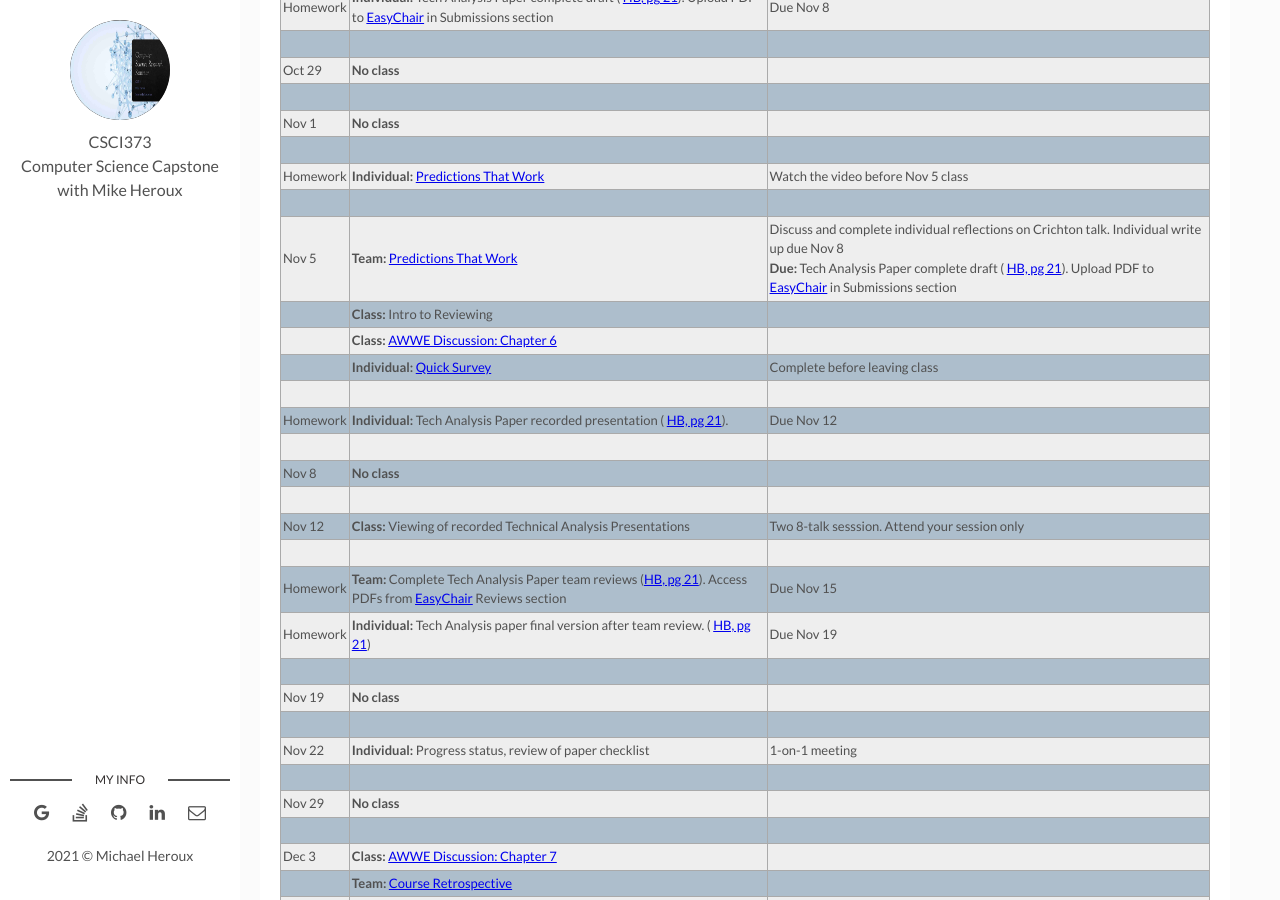
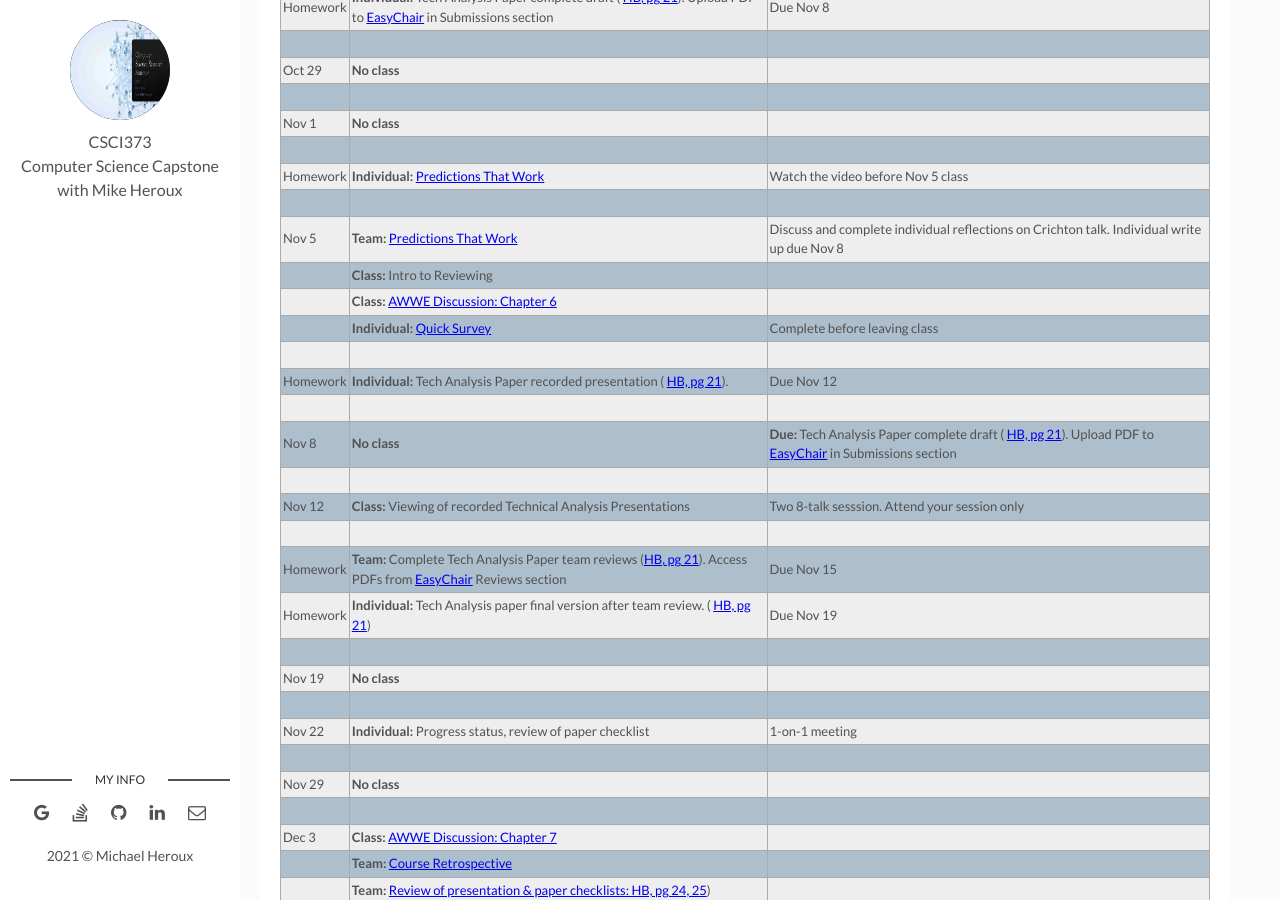
Before and after one commit to maherou/Teaching, a Jekyll site: the page built from files/CS373/2021-Fall-Class-Meeting-Schedule.md, in a window 1280 px wide and 900 px high, scrolled down 2611 px. Built offline with Jekyll 4.4.1, drawn with Linux system fonts in a browser that asks for light colours.

```diff
--- a/files/CS373/2021-Fall-Class-Meeting-Schedule.md
+++ b/files/CS373/2021-Fall-Class-Meeting-Schedule.md
@@ -102,14 +102,14 @@ location: "Collegeville, MN, USA"
 | | | |
 | Homework | **Individual:** [Predictions That Work](https://collegeville.github.io/Scribe/PredictionsThatWork/) | Watch the video before Nov 5 class |
 | | | |
-| Nov 5 | **Team:** [Predictions That Work](https://collegeville.github.io/Scribe/PredictionsThatWork/) | Discuss and complete individual reflections on Crichton talk. Individual write up due Nov 8 <br> **Due:** Tech Analysis Paper complete draft ( [HB, pg 21](../CSCI373CourseHandbookLatestEdition.pdf)). Upload PDF to [EasyChair](https://easychair.org/conferences/?conf=fall2021tap) in Submissions section |
+| Nov 5 | **Team:** [Predictions That Work](https://collegeville.github.io/Scribe/PredictionsThatWork/) | Discuss and complete individual reflections on Crichton talk. Individual write up due Nov 8  |
 | | **Class:** Intro to Reviewing | |
 | | **Class:** [AWWE Discussion: Chapter 6](../AWWE-Discussion)  | |
 | | **Individual:** [Quick Survey](https://forms.gle/v77ztSXy42bzjfKF8) | Complete before leaving class |
 | | | |
 | Homework | **Individual:** Tech Analysis Paper recorded presentation ( [HB, pg 21](../CSCI373CourseHandbookLatestEdition.pdf)). | Due Nov 12 |
 | | | |
-| Nov 8 | **No class** | |
+| Nov 8 | **No class** | **Due:** Tech Analysis Paper complete draft ( [HB, pg 21](../CSCI373CourseHandbookLatestEdition.pdf)). Upload PDF to [EasyChair](https://easychair.org/conferences/?conf=fall2021tap) in Submissions section|
 | | | |
 | Nov 12 | **Class:** Viewing of recorded Technical Analysis Presentations| Two 8-talk sesssion.  Attend your session only |
 | | | |
```
